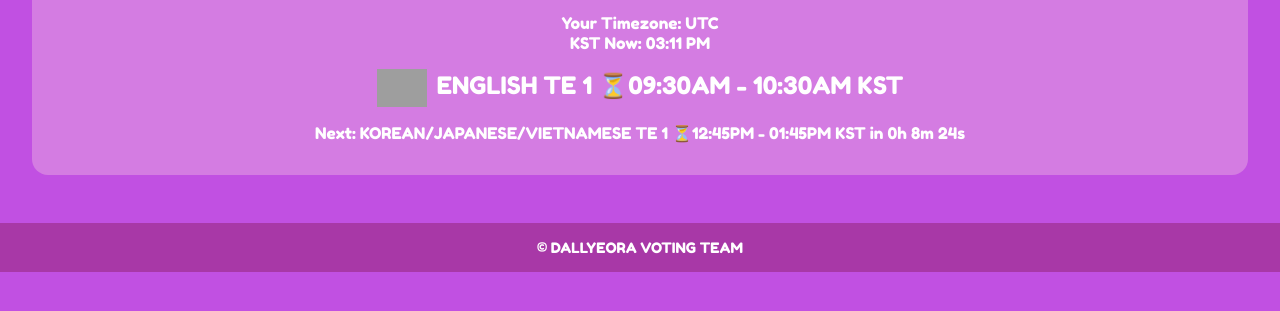
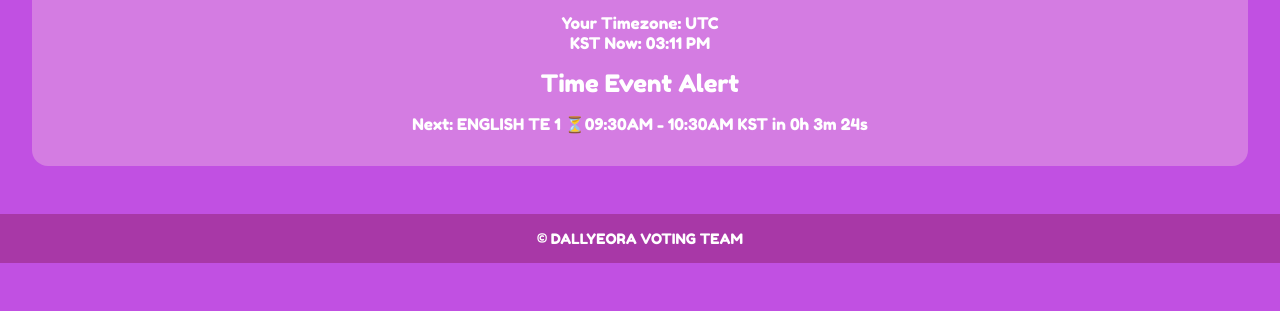
Before and after one commit to dallyeoravotingteam/TE, a plain HTML site: page index.html in a window 1280 px wide. Shown: the part 127-438 px from the top of the page. Drawn offline with Linux system fonts and the light colour scheme; grey boxes are pictures that could not be loaded.

Commit message:
Update index.html

```diff
--- a/index.html
+++ b/index.html
@@ -103,7 +103,7 @@
   }
 
   const eventWindows = [
-    { start: "15:10", end: "15:20", name: "ENGLISH TE 1 ⏳09:30AM - 10:30AM KST" },
+    { start: "15:15", end: "15:20", name: "ENGLISH TE 1 ⏳09:30AM - 10:30AM KST" },
     { start: "15:20", end: "15:30", name: "KOREAN/JAPANESE/VIETNAMESE TE 1 ⏳12:45PM - 01:45PM KST" },
     { start: "15:30", end: "15:40", name: "CHINESE TE 1 ⏳01:45PM - 02:45PM KST" },
     { start: "18:30", end: "19:30", name: "KOREAN/JAPANESE/VIETNAMESE TE 2 ⏳06:30PM - 07:30PM KST" },
```
